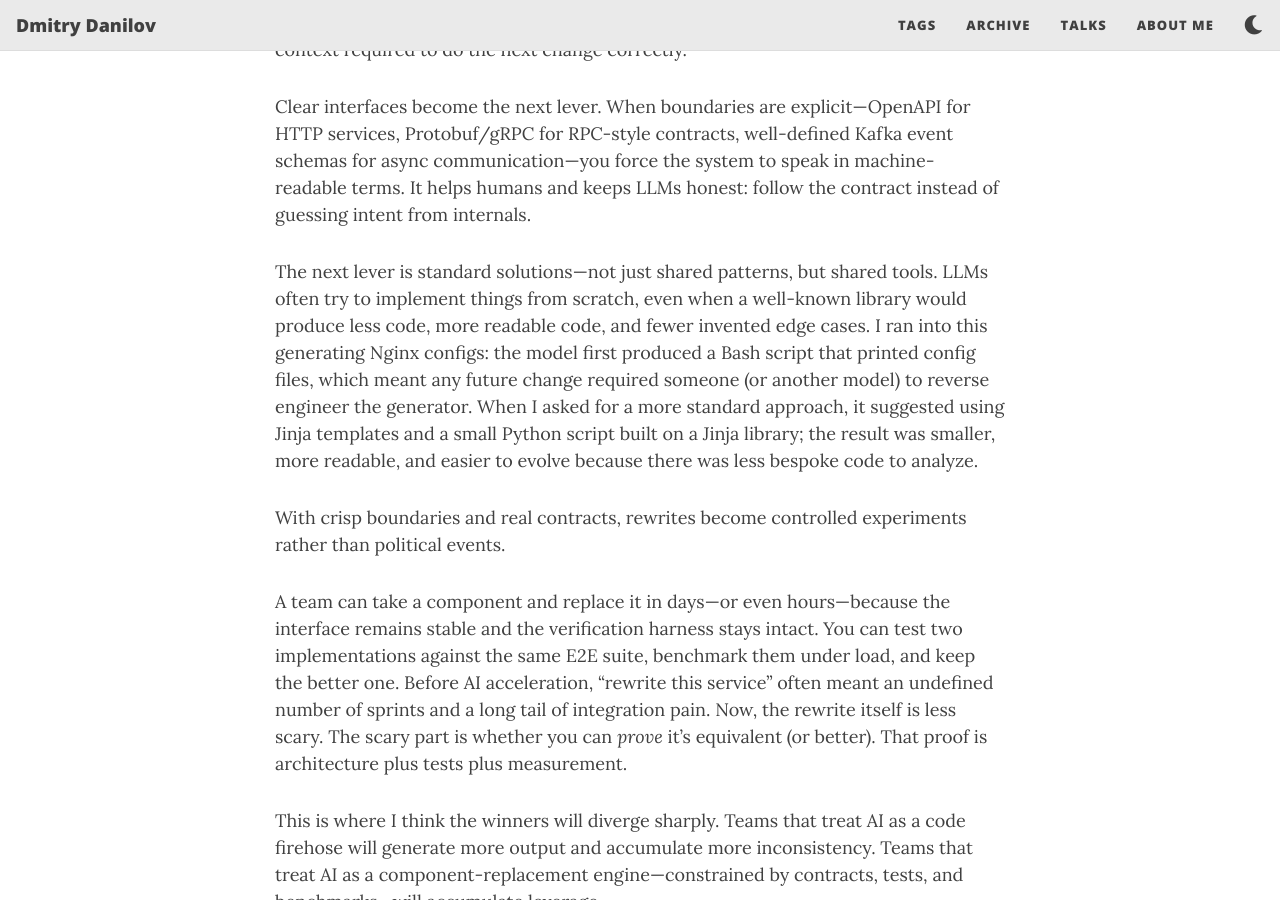
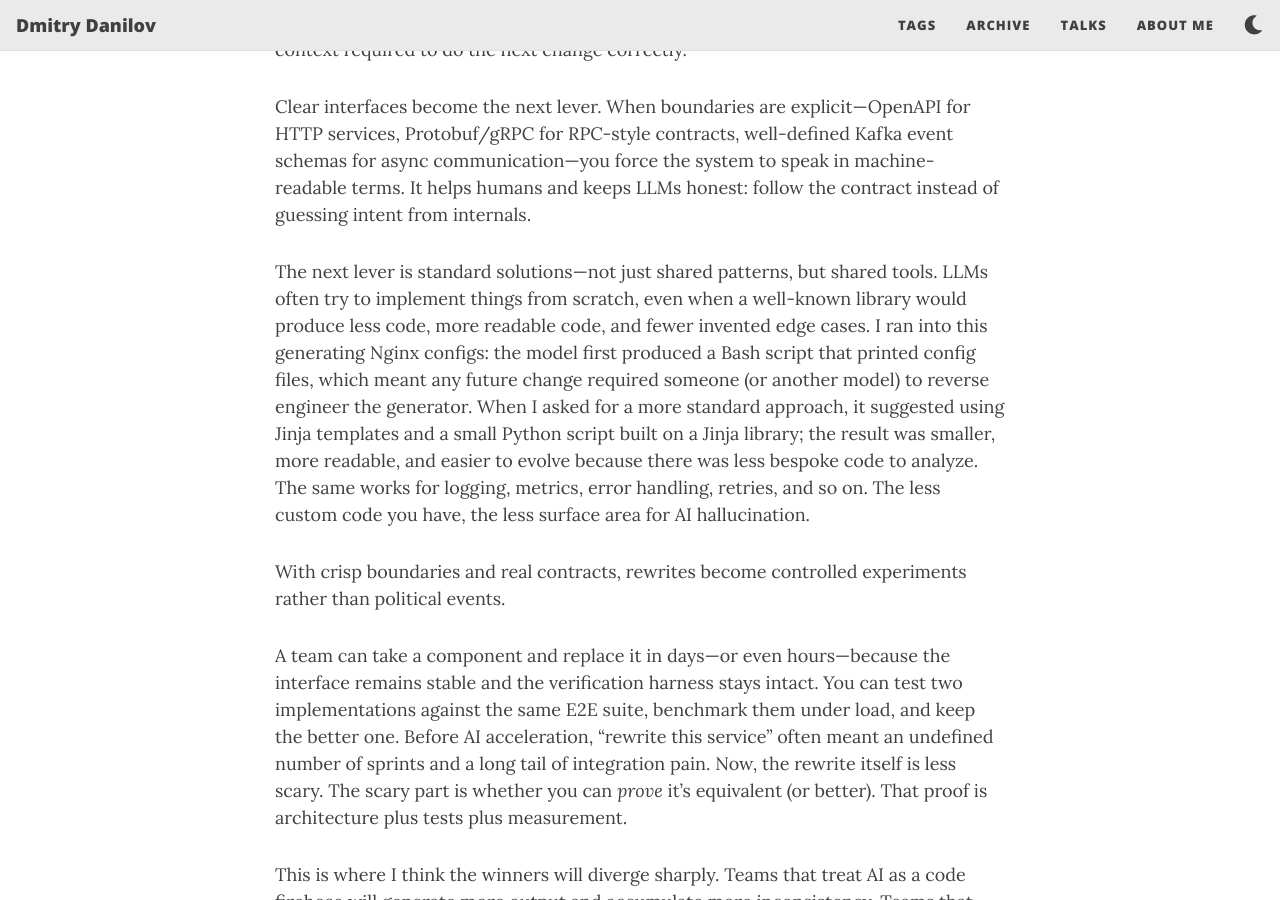
Before and after one commit to f-squirrel/f-squirrel.github.io, a Jekyll site: the page built from _posts/2026-01-02-llm-arch.md, in a window 1280 px wide and 900 px high, scrolled down 1968 px. Built offline with Jekyll 4.4.1, drawn with Linux system fonts in a browser that asks for light colours; nearby versions of some CDN libraries.

Commit message:
post: add more

```diff
--- a/_posts/2026-01-02-llm-arch.md
+++ b/_posts/2026-01-02-llm-arch.md
@@ -39,7 +39,7 @@
 
 Clear interfaces become the next lever. When boundaries are explicit—OpenAPI for HTTP services, Protobuf/gRPC for RPC-style contracts, well-defined Kafka event schemas for async communication—you force the system to speak in machine-readable terms. It helps humans and keeps LLMs honest: follow the contract instead of guessing intent from internals.
 
-The next lever is standard solutions—not just shared patterns, but shared tools. LLMs often try to implement things from scratch, even when a well-known library would produce less code, more readable code, and fewer invented edge cases. I ran into this generating Nginx configs: the model first produced a Bash script that printed config files, which meant any future change required someone (or another model) to reverse engineer the generator. When I asked for a more standard approach, it suggested using Jinja templates and a small Python script built on a Jinja library; the result was smaller, more readable, and easier to evolve because there was less bespoke code to analyze.
+The next lever is standard solutions—not just shared patterns, but shared tools. LLMs often try to implement things from scratch, even when a well-known library would produce less code, more readable code, and fewer invented edge cases. I ran into this generating Nginx configs: the model first produced a Bash script that printed config files, which meant any future change required someone (or another model) to reverse engineer the generator. When I asked for a more standard approach, it suggested using Jinja templates and a small Python script built on a Jinja library; the result was smaller, more readable, and easier to evolve because there was less bespoke code to analyze. The same works for logging, metrics, error handling, retries, and so on. The less custom code you have, the less surface area for AI hallucination.
 
 With crisp boundaries and real contracts, rewrites become controlled experiments rather than political events.
 
```
